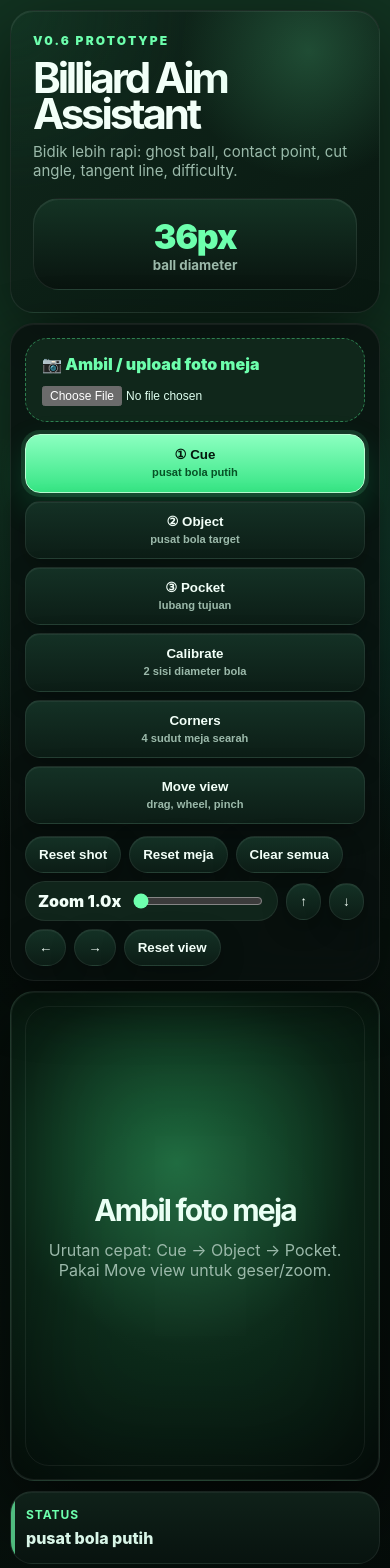
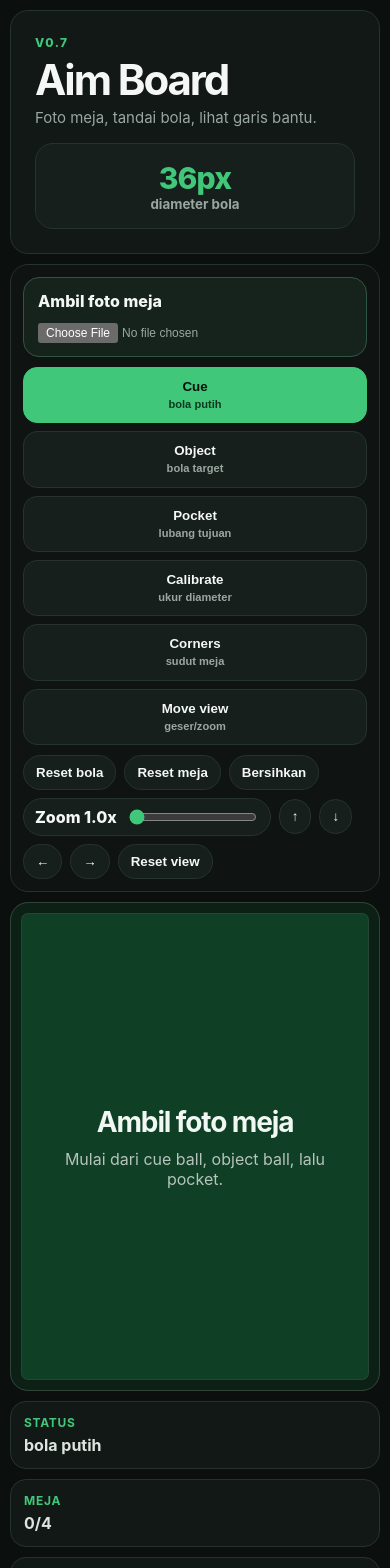
Before and after one commit to ryan-prayoga/billiard-aim-assistant, a React (Vite) app: page / in a window 390 px wide. Shown: the top 1568 px of the page. Built offline with nearby package versions, Linux system fonts and the light colour scheme.

Commit message:
Tone down UI styling

```diff
--- a/public/sw.js
+++ b/public/sw.js
@@ -1,4 +1,4 @@
-const CACHE = 'billiard-aim-v5'
+const CACHE = 'billiard-aim-v6'
 const ASSETS = ['/', '/manifest.webmanifest', '/favicon.svg', '/icons.svg']
 
 self.addEventListener('install', (event) => {
--- a/src/App.css
+++ b/src/App.css
@@ -1,59 +1,56 @@
-:root { color-scheme: dark; font-family: Inter, ui-sans-serif, system-ui, -apple-system, Segoe UI, sans-serif; --bg:#040807; --panel:#0b1612cc; --panel2:#0f2119; --line:#213f32; --line2:#2d6f4b; --mint:#6dffad; --mint2:#15d977; --text:#f2fff8; --muted:#9bb9aa; --amber:#ffd45f; --red:#ff5d5d; --blue:#79d9ff; --purple:#b189ff; }
+:root { color-scheme: dark; font-family: Inter, ui-sans-serif, system-ui, -apple-system, Segoe UI, sans-serif; --bg:#0b0f0d; --card:#121816; --card2:#161f1b; --line:#26332d; --text:#f4f7f5; --muted:#9aa7a0; --green:#41c77a; --green2:#1e8f55; --yellow:#e5b84b; --red:#e65d5d; --blue:#62b8e8; --purple:#8e70d6; }
 * { box-sizing: border-box; }
-body { margin: 0; min-height: 100vh; background: radial-gradient(circle at 20% 0%, #123321 0 22%, transparent 42%), radial-gradient(circle at 90% 10%, #0b352d 0 18%, transparent 36%), linear-gradient(135deg, #020504, #07120d 55%, #040807); color: var(--text); }
+body { margin: 0; min-height: 100vh; background: #0b0f0d; color: var(--text); }
 button, label { -webkit-tap-highlight-color: transparent; }
-.app { min-height: 100vh; max-width: 1180px; margin: 0 auto; padding: clamp(12px, 2vw, 24px); display: grid; gap: 16px; }
-.hero { position: relative; overflow: hidden; display: flex; justify-content: space-between; gap: 18px; align-items: stretch; padding: clamp(22px, 4vw, 36px); border: 1px solid #ffffff14; border-radius: 32px; background: linear-gradient(135deg, #10251bcc, #07110dcc), radial-gradient(circle at top left, #1d7543, transparent 38%); box-shadow: 0 26px 90px #0009, inset 0 1px #ffffff12; }
-.hero::after { content:""; position:absolute; right:-70px; top:-100px; width:280px; height:280px; border-radius:50%; background: radial-gradient(circle, #6dffad33, transparent 65%); pointer-events:none; }
-h1 { margin: 0 0 10px; max-width: 760px; font-size: clamp(38px, 7vw, 78px); line-height: .86; letter-spacing: -0.075em; }
+.app { min-height: 100vh; max-width: 1120px; margin: 0 auto; padding: 18px; display: grid; gap: 14px; }
+.hero { display: flex; justify-content: space-between; gap: 16px; align-items: stretch; padding: 24px; border: 1px solid var(--line); border-radius: 22px; background: var(--card); }
+h1 { margin: 0 0 8px; max-width: 650px; font-size: clamp(36px, 6vw, 64px); line-height: .95; letter-spacing: -0.05em; }
 p { margin: 0; color: var(--muted); font-size: 15px; }
-.eyebrow { color: var(--mint); text-transform: uppercase; letter-spacing: .18em; font-size: 12px; font-weight: 900; margin-bottom: 12px; }
-.metric { min-width: 150px; border: 1px solid #ffffff14; border-radius: 26px; display: grid; place-content: center; text-align: center; background: linear-gradient(180deg, #143324, #09140f); box-shadow: inset 0 1px #ffffff10; }
-.metric span { font-size: 34px; font-weight: 950; color: var(--mint); letter-spacing: -.04em; }
-.metric small { color: var(--muted); font-weight: 700; }
-.toolbar { position: sticky; top: 10px; z-index: 8; display: grid; gap: 12px; padding: 14px; border: 1px solid #ffffff12; border-radius: 28px; background: color-mix(in srgb, var(--panel) 86%, #000 14%); backdrop-filter: blur(18px); box-shadow: 0 18px 60px #0007, inset 0 1px #ffffff0e; }
-.capture { border: 1px dashed #4ad88480; border-radius: 22px; padding: 15px 16px; color: var(--mint); font-weight: 950; cursor: pointer; display: flex; justify-content: space-between; align-items: center; gap: 12px; background: #10271b; }
-.capture input { max-width: 180px; color: #dffff0; font-size: 12px; }
+.eyebrow { color: var(--green); text-transform: uppercase; letter-spacing: .12em; font-size: 12px; font-weight: 800; margin-bottom: 10px; }
+.metric { min-width: 136px; border: 1px solid var(--line); border-radius: 18px; display: grid; place-content: center; text-align: center; background: var(--card2); }
+.metric span { font-size: 30px; font-weight: 850; color: var(--green); letter-spacing: -.03em; }
+.metric small { color: var(--muted); font-weight: 650; }
+.toolbar { position: sticky; top: 10px; z-index: 8; display: grid; gap: 10px; padding: 12px; border: 1px solid var(--line); border-radius: 20px; background: #101512f2; backdrop-filter: blur(10px); }
+.capture { border: 1px solid #315543; border-radius: 16px; padding: 13px 14px; color: var(--text); font-weight: 800; cursor: pointer; display: flex; justify-content: space-between; align-items: center; gap: 12px; background: #16231c; }
+.capture input { max-width: 190px; color: var(--muted); font-size: 12px; }
 .toolgrid { display: grid; grid-template-columns: repeat(6, minmax(0, 1fr)); gap: 8px; }
-button { border: 1px solid #ffffff12; background: linear-gradient(180deg, #143125, #0c1d16); color: var(--text); border-radius: 18px; padding: 12px; font-weight: 900; cursor: pointer; box-shadow: inset 0 1px #ffffff0e, 0 8px 24px #0004; transition: transform .12s ease, border-color .12s ease, background .12s ease; }
-button:hover { transform: translateY(-1px); border-color: #6dffad80; }
-button small { display: block; margin-top: 4px; color: var(--muted); font-weight: 650; line-height: 1.2; }
-button.active { background: linear-gradient(180deg, #8bffc0, #36e584); color: #03170b; border-color: #baffd4; box-shadow: 0 0 0 4px #6dffad22, 0 14px 34px #10d46c33; }
-button.active small { color: #075226; }
+button { border: 1px solid var(--line); background: var(--card2); color: var(--text); border-radius: 14px; padding: 11px; font-weight: 800; cursor: pointer; transition: background .12s ease, border-color .12s ease; }
+button:hover { border-color: #3e5c4d; background: #1a2721; }
+button small { display: block; margin-top: 4px; color: var(--muted); font-weight: 600; line-height: 1.2; }
+button.active { background: var(--green); color: #06110b; border-color: var(--green); }
+button.active small { color: #0b3a20; }
 .actions, .pockets { display: flex; gap: 8px; flex-wrap: wrap; align-items: center; }
-.actions button, .pockets button { padding: 10px 13px; border-radius: 999px; }
-.zoom { display: flex; gap: 10px; align-items: center; border: 1px solid #ffffff12; background: #10251b; color: var(--text); border-radius: 999px; padding: 9px 12px; font-weight: 900; }
-.zoom input { width: 130px; accent-color: var(--mint); }
-.pockets button { color: var(--amber); background: #251d0c; }
-.stage { position: relative; min-height: 66vh; overflow: hidden; border: 1px solid #ffffff18; border-radius: 34px; background: radial-gradient(circle at 45% 35%, #1d6a3e, #0d2c1b 48%, #06120d); touch-action: none; box-shadow: 0 28px 90px #000a, inset 0 0 0 1px #ffffff10, inset 0 0 120px #0008; }
-.stage::before { content:""; position:absolute; inset:14px; border-radius:24px; border:1px solid #ffffff10; pointer-events:none; z-index:3; }
+.actions button, .pockets button { padding: 9px 12px; border-radius: 999px; }
+.zoom { display: flex; gap: 10px; align-items: center; border: 1px solid var(--line); background: var(--card2); color: var(--text); border-radius: 999px; padding: 8px 11px; font-weight: 800; }
+.zoom input { width: 128px; accent-color: var(--green); }
+.pockets button { color: var(--yellow); background: #201b10; }
+.stage { position: relative; min-height: 66vh; overflow: hidden; border: 1px solid #314238; border-radius: 22px; background: #0f3f25; touch-action: none; box-shadow: inset 0 0 0 10px #0c2015, inset 0 0 0 11px #254633; }
 .stage.panning { cursor: grab; }
-.zoomLayer { position: absolute; inset: 0; transform-origin: 0 0; transition: transform .15s ease; }
+.zoomLayer { position: absolute; inset: 0; transform-origin: 0 0; transition: transform .12s ease; }
 .stage img { width: 100%; height: 100%; min-height: 66vh; object-fit: contain; display: block; user-select: none; pointer-events: none; }
-.empty { position: absolute; inset: 0; display: grid; place-content: center; gap: 12px; text-align: center; color: var(--muted); padding: 28px; background: radial-gradient(circle, #ffffff08, transparent 45%); }
-.empty b { font-size: clamp(30px, 6vw, 58px); color: #eafff4; letter-spacing: -.06em; }
+.empty { position: absolute; inset: 0; display: grid; place-content: center; gap: 10px; text-align: center; color: #b7c3bc; padding: 28px; }
+.empty b { font-size: clamp(28px, 5vw, 48px); color: #f1f7f3; letter-spacing: -.04em; }
 .overlay { position: absolute; inset: 0; width: 100%; height: 100%; pointer-events: none; }
-.marker { position: absolute; translate: -50% -50%; display: grid; place-items: center; border-radius: 50%; padding: 0; font-size: 13px; z-index: 4; box-shadow: 0 10px 30px #000c, inset 0 1px #ffffff55; touch-action: none; backdrop-filter: blur(4px); }
-.marker.selected { outline: 3px solid var(--mint); outline-offset: 5px; }
-.marker.cue { background: #ffffff45; border: 3px solid #fff; color: #fff; }
-.marker.object { background: #ffd45f55; border: 3px solid var(--amber); color: #fff4c7; }
-.marker.pocket { background: #ff5d5d66; border: 3px solid var(--red); color: #fff; }
-.marker.calA, .marker.calB { width: 18px !important; height: 18px !important; background: #4aa3ff; border: 3px solid #d8efff; }
-.marker.corner1, .marker.corner2, .marker.corner3, .marker.corner4 { width: 24px !important; height: 24px !important; background: #8b5cff; border: 3px solid #eadcff; color: #fff; }
-.tablePoly { fill: rgba(177, 137, 255, .10); stroke: var(--purple); stroke-width: 3; stroke-dasharray: 8 8; }
-.presetPocket { fill: rgba(255,93,93,.38); stroke: #ffc0c0; stroke-width: 2; }
-.ghost { fill: rgba(109,255,173,.17); stroke: var(--mint); stroke-width: 4; stroke-dasharray: 7 7; filter: drop-shadow(0 0 14px #6dffad99); }
-.aimLine { stroke: var(--mint); stroke-width: 5; stroke-linecap: round; filter: drop-shadow(0 0 9px #6dffadaa); }
-.objectLine { stroke: var(--amber); stroke-width: 4; stroke-linecap: round; stroke-dasharray: 12 8; }
+.marker { position: absolute; translate: -50% -50%; display: grid; place-items: center; border-radius: 50%; padding: 0; font-size: 13px; z-index: 4; box-shadow: 0 4px 14px #0008; touch-action: none; }
+.marker.selected { outline: 3px solid var(--green); outline-offset: 4px; }
+.marker.cue { background: #ffffff33; border: 3px solid #f7f7f7; color: #fff; }
+.marker.object { background: #e5b84b44; border: 3px solid var(--yellow); color: #fff3c7; }
+.marker.pocket { background: #e65d5d55; border: 3px solid var(--red); color: #fff; }
+.marker.calA, .marker.calB { width: 18px !important; height: 18px !important; background: #3a8fc4; border: 3px solid #cbe9ff; }
+.marker.corner1, .marker.corner2, .marker.corner3, .marker.corner4 { width: 24px !important; height: 24px !important; background: #7359bd; border: 3px solid #ddd3ff; color: #fff; }
+.tablePoly { fill: rgba(142,112,214,.08); stroke: var(--purple); stroke-width: 3; stroke-dasharray: 8 8; }
+.presetPocket { fill: rgba(230,93,93,.35); stroke: #ffd0d0; stroke-width: 2; }
+.ghost { fill: rgba(65,199,122,.16); stroke: var(--green); stroke-width: 4; stroke-dasharray: 7 7; }
+.aimLine { stroke: var(--green); stroke-width: 5; stroke-linecap: round; }
+.objectLine { stroke: var(--yellow); stroke-width: 4; stroke-linecap: round; stroke-dasharray: 12 8; }
 .tangent { stroke: var(--blue); stroke-width: 3; stroke-linecap: round; stroke-dasharray: 5 7; }
-.contact { fill: #ff4af3; stroke: #fff; stroke-width: 2; }
-.calLine { stroke: #4aa3ff; stroke-width: 3; stroke-linecap: round; }
+.contact { fill: #db5fd3; stroke: #fff; stroke-width: 2; }
+.calLine { stroke: #62b8e8; stroke-width: 3; stroke-linecap: round; }
 .readout { display: grid; grid-template-columns: repeat(5, 1fr); gap: 10px; }
-.readout div { position: relative; overflow: hidden; border: 1px solid #ffffff12; border-radius: 22px; background: linear-gradient(180deg, #0f2119, #08130f); padding: 15px; display: grid; gap: 6px; box-shadow: inset 0 1px #ffffff0d; }
-.readout div::before { content:""; position:absolute; left:0; top:0; width:4px; height:100%; background: var(--mint); opacity:.7; }
-.readout b { color: var(--mint); font-size: 12px; text-transform: uppercase; letter-spacing: .08em; }
-.readout span { color: #d8f5e7; font-weight: 800; }
+.readout div { border: 1px solid var(--line); border-radius: 16px; background: var(--card); padding: 13px; display: grid; gap: 5px; }
+.readout b { color: var(--green); font-size: 12px; text-transform: uppercase; letter-spacing: .06em; }
+.readout span { color: #dce5df; font-weight: 750; }
 .nudge span { display: flex; gap: 6px; flex-wrap: wrap; }
-.nudge button { min-width: 38px; padding: 8px; border-radius: 12px; }
-@media (max-width: 920px) { .hero { flex-direction: column; } .metric { min-height: 92px; } .toolgrid { grid-template-columns: repeat(3, 1fr); } .readout { grid-template-columns: 1fr 1fr; } .stage, .stage img { min-height: 58vh; } }
-@media (max-width: 560px) { .app { padding: 10px; gap: 10px; } .hero, .toolbar, .stage { border-radius: 24px; } .toolgrid, .readout { grid-template-columns: 1fr; } .capture { display: grid; } button { border-radius: 15px; } .toolbar { position: static; } h1 { font-size: 42px; } }
+.nudge button { min-width: 38px; padding: 8px; border-radius: 10px; }
+@media (max-width: 920px) { .hero { flex-direction: column; } .metric { min-height: 86px; } .toolgrid { grid-template-columns: repeat(3, 1fr); } .readout { grid-template-columns: 1fr 1fr; } .stage, .stage img { min-height: 58vh; } }
+@media (max-width: 560px) { .app { padding: 10px; gap: 10px; } .hero, .toolbar, .stage { border-radius: 18px; } .toolgrid, .readout { grid-template-columns: 1fr; } .capture { display: grid; } .toolbar { position: static; } h1 { font-size: 42px; } }
--- a/src/App.tsx
+++ b/src/App.tsx
@@ -7,12 +7,12 @@ type Tool = 'cue' | 'object' | 'pocket' | 'calibrate' | 'corner' | 'pan'
 type MarkerKey = 'cue' | 'object' | 'pocket' | 'calA' | 'calB' | 'corner1' | 'corner2' | 'corner3' | 'corner4'
 
 const tools: { key: Tool; label: string; hint: string }[] = [
-  { key: 'cue', label: '① Cue', hint: 'pusat bola putih' },
-  { key: 'object', label: '② Object', hint: 'pusat bola target' },
-  { key: 'pocket', label: '③ Pocket', hint: 'lubang tujuan' },
-  { key: 'calibrate', label: 'Calibrate', hint: '2 sisi diameter bola' },
-  { key: 'corner', label: 'Corners', hint: '4 sudut meja searah' },
-  { key: 'pan', label: 'Move view', hint: 'drag, wheel, pinch' },
+  { key: 'cue', label: 'Cue', hint: 'bola putih' },
+  { key: 'object', label: 'Object', hint: 'bola target' },
+  { key: 'pocket', label: 'Pocket', hint: 'lubang tujuan' },
+  { key: 'calibrate', label: 'Calibrate', hint: 'ukur diameter' },
+  { key: 'corner', label: 'Corners', hint: 'sudut meja' },
+  { key: 'pan', label: 'Move view', hint: 'geser/zoom' },
 ]
 const markerOrder: MarkerKey[] = ['cue', 'object', 'pocket', 'calA', 'calB', 'corner1', 'corner2', 'corner3', 'corner4']
 const defaultRadius = 18
@@ -161,20 +161,20 @@ function App() {
   return (
     <main className="app">
       <header className="hero">
-        <div><p className="eyebrow">v0.6 prototype</p><h1>Billiard Aim Assistant</h1><p>Bidik lebih rapi: ghost ball, contact point, cut angle, tangent line, difficulty.</p></div>
-        <div className="metric"><span>{Math.round(ballRadius * 2)}px</span><small>ball diameter</small></div>
+        <div><p className="eyebrow">v0.7</p><h1>Aim Board</h1><p>Foto meja, tandai bola, lihat garis bantu.</p></div>
+        <div className="metric"><span>{Math.round(ballRadius * 2)}px</span><small>diameter bola</small></div>
       </header>
 
       <section className="toolbar">
-        <label className="capture">📷 Ambil / upload foto meja<input type="file" accept="image/*" capture="environment" onChange={handleImage} /></label>
+        <label className="capture">Ambil foto meja<input type="file" accept="image/*" capture="environment" onChange={handleImage} /></label>
         <div className="toolgrid">{tools.map(t => <button key={t.key} className={tool === t.key ? 'active' : ''} onClick={() => setTool(t.key)}><b>{t.label}</b><small>{t.hint}</small></button>)}</div>
-        <div className="actions"><button onClick={resetShot}>Reset shot</button><button onClick={resetCorners}>Reset meja</button><button onClick={resetAll}>Clear semua</button><label className="zoom">Zoom {zoom.toFixed(1)}x<input type="range" min="1" max="4" step="0.1" value={zoom} onChange={(e) => setZoom(Number(e.target.value))} /></label><button onClick={() => setPan(p => ({ ...p, y: p.y + 30 }))}>↑</button><button onClick={() => setPan(p => ({ ...p, y: p.y - 30 }))}>↓</button><button onClick={() => setPan(p => ({ ...p, x: p.x + 30 }))}>←</button><button onClick={() => setPan(p => ({ ...p, x: p.x - 30 }))}>→</button><button onClick={resetView}>Reset view</button></div>
+        <div className="actions"><button onClick={resetShot}>Reset bola</button><button onClick={resetCorners}>Reset meja</button><button onClick={resetAll}>Bersihkan</button><label className="zoom">Zoom {zoom.toFixed(1)}x<input type="range" min="1" max="4" step="0.1" value={zoom} onChange={(e) => setZoom(Number(e.target.value))} /></label><button onClick={() => setPan(p => ({ ...p, y: p.y + 30 }))}>↑</button><button onClick={() => setPan(p => ({ ...p, y: p.y - 30 }))}>↓</button><button onClick={() => setPan(p => ({ ...p, x: p.x + 30 }))}>←</button><button onClick={() => setPan(p => ({ ...p, x: p.x - 30 }))}>→</button><button onClick={resetView}>Reset view</button></div>
         {pocketPresets.length > 0 && <div className="pockets">{pocketPresets.map((p, i) => <button key={i} onClick={() => setPocket(p)}>Pocket {i + 1}</button>)}</div>}
       </section>
 
       <section className={`stage ${tool === 'pan' ? 'panning' : ''}`} ref={stageRef} onPointerDown={handleStageTap} onWheel={handleWheel}>
         <div className="zoomLayer" style={{ transform: `translate(${pan.x}px, ${pan.y}px) scale(${zoom})` }}>
-        {image ? <img src={image} alt="Pool table" /> : <div className="empty"><b>Ambil foto meja</b><span>Urutan cepat: Cue → Object → Pocket. Pakai Move view untuk geser/zoom.</span></div>}
+        {image ? <img src={image} alt="Pool table" /> : <div className="empty"><b>Ambil foto meja</b><span>Mulai dari cue ball, object ball, lalu pocket.</span></div>}
         <svg className="overlay">
           {corners.length === 4 && <polygon points={corners.map(p => `${p.x},${p.y}`).join(' ')} className="tablePoly" />}
           {pocketPresets.map((p, i) => <circle key={i} cx={p.x} cy={p.y} r="9" className="presetPocket" />)}
@@ -188,12 +188,12 @@ function App() {
       </section>
 
       <section className="readout">
-        <div><b>Status</b><span>{cue && object && pocket ? 'Shot ready' : tools.find(t => t.key === tool)?.hint}</span></div>
+        <div><b>Status</b><span>{cue && object && pocket ? 'Siap' : tools.find(t => t.key === tool)?.hint}</span></div>
         <div><b>Meja</b><span>{corners.length}/4</span></div>
         <div><b>Cut</b><span>{geometry?.cut ? `${geometry.cut.toFixed(1)}°` : '—'}</span></div>
         <div><b>Ghost</b><span>{geometry ? `${Math.round(geometry.ghost.x)}, ${Math.round(geometry.ghost.y)}` : '—'}</span></div>
         <div><b>Sulit</b><span>{geometry?.difficulty ? `${geometry.difficulty}/100 ${geometry.difficulty < 35 ? 'Easy' : geometry.difficulty < 70 ? 'Medium' : 'Hard'}` : '—'}</span></div>
-        <div className="nudge"><b>Nudge {selected ?? '—'}</b><span><button onClick={() => nudge(0, -1)}>↑</button><button onClick={() => nudge(-1, 0)}>←</button><button onClick={() => nudge(1, 0)}>→</button><button onClick={() => nudge(0, 1)}>↓</button></span></div>
+        <div className="nudge"><b>Geser {selected ?? '—'}</b><span><button onClick={() => nudge(0, -1)}>↑</button><button onClick={() => nudge(-1, 0)}>←</button><button onClick={() => nudge(1, 0)}>→</button><button onClick={() => nudge(0, 1)}>↓</button></span></div>
       </section>
     </main>
   )
```
Also changed, not shown: 1 other file (tests, documents, lock files or other folders).
